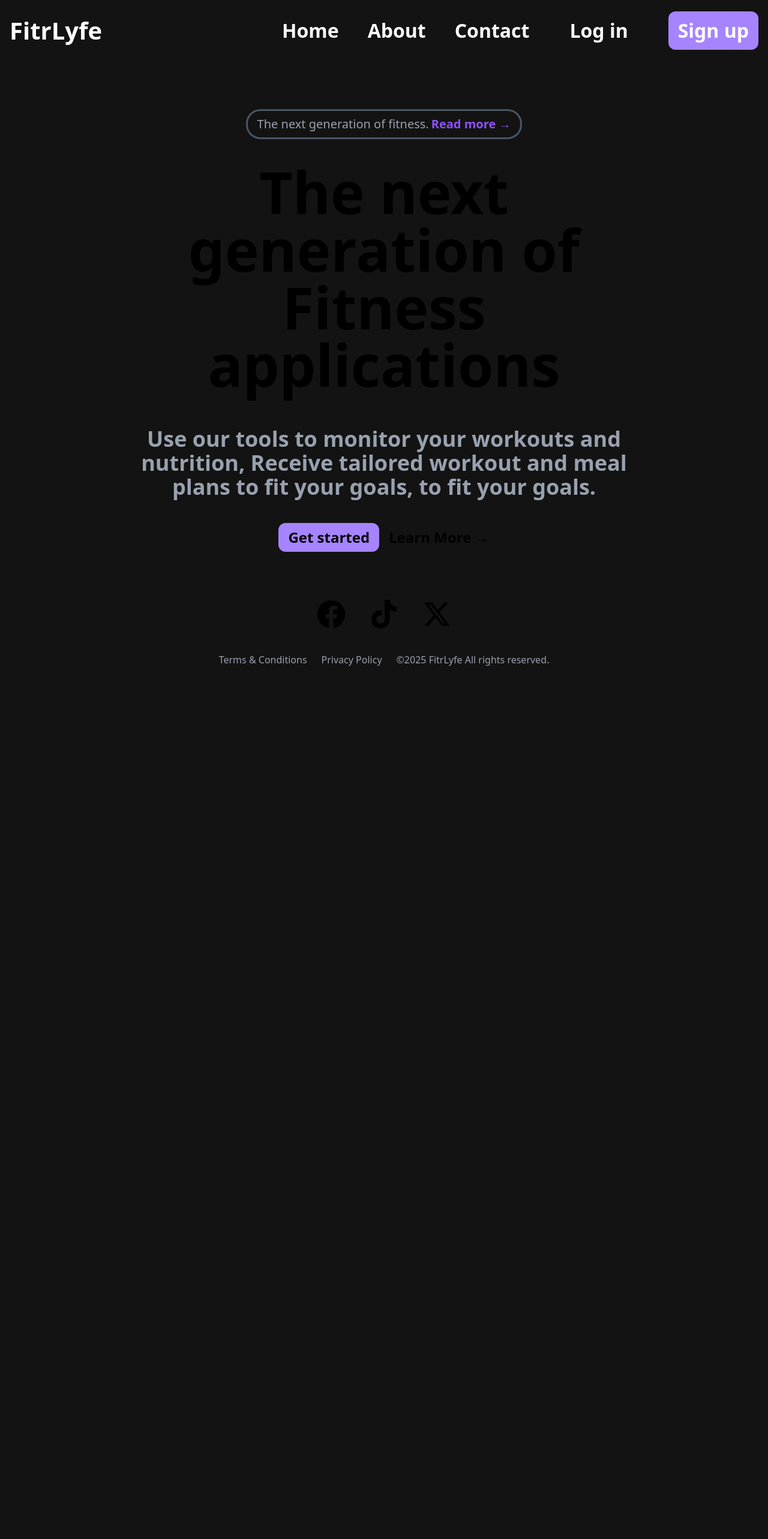
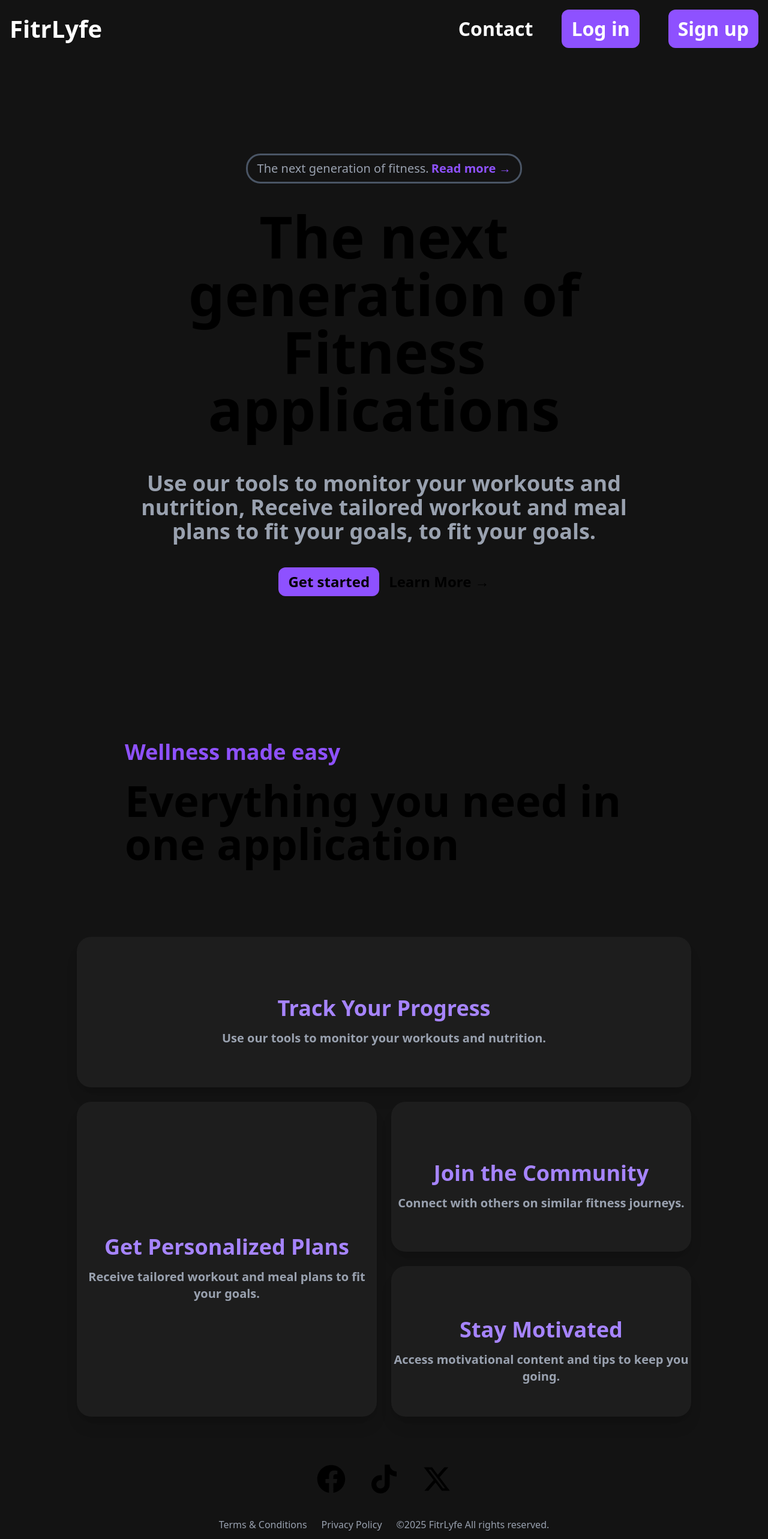
Before and after one commit to Rsiing/newgym, a React (Vite) app in the folder newgym/: page / in a window 1280 px wide. Shown: the top 2566 px of the page at 60% size. Before the commit the page ends 1128 px from the top, so only its background shows below. Built offline with nearby package versions, Linux system fonts and the light colour scheme.

Commit message:
Enhance routing and layout: add ContactDash route, improve About and Navbar components for better styling and consistency

```diff
--- a/newgym/src/App.tsx
+++ b/newgym/src/App.tsx
@@ -12,7 +12,7 @@ import './App.css'
 
 function AppContent() {
   const location = useLocation();
-  const navAndFooter = location.pathname === '/login' || location.pathname === '/register' || location.pathname === '/dashboard';
+  const navAndFooter = location.pathname === '/login' || location.pathname === '/register' || location.pathname === '/dashboard' || location.pathname === '/contactdash';
 
 
 
@@ -22,13 +22,13 @@ function AppContent() {
       {!navAndFooter && <Navbar />}
       <Routes>
         <>
-        <Route path="/" element={<Hero />} />
-        <Route path="/about" element={<About />} />
+        <Route path="/" element={<><Hero /><About /></>} />
         <Route path="/contact" element={<Contact />} />
         <Route path="/login" element={<Login />} />
         <Route path="/register" element={<Register />} />
         </>
         <Route path="/dashboard" element={<><Navdash /><Dashboard /><Footer /></>} />
+        <Route path='/contactdash' element={<><Navdash /><Contact /></>} />
       </Routes>
       {!navAndFooter && <Footer />}
     </>
--- a/newgym/src/components/About.tsx
+++ b/newgym/src/components/About.tsx
@@ -2,46 +2,44 @@
 
 function About() {
   return (
-    <>
-        <div className='flex flex-col justify-center items-center p-20 lg:w-[80%] mx-auto cursor-default'>
-            <button className=" text-violet-500 font-semibold lg:text-2xl md:text-xl :text-lg">
+    <div id="aboutSection">
+        <div className='flex flex-col  p-20 lg:w-[80%] mx-auto cursor-default'>
+            <span className=" text-violet-500 font-semibold xl:text-4xl lg:text-3xl md:text-2xl sm:text-xl">
                     Wellness made easy
-            </button>
-            <h1 className='xl:text-8xl lg:text-7xl md:text-6xl sm:text-5xl text-4xl text-center
+            </span>
+            <h1 className='xl:text-7xl lg:text-6xl md:text-5xl sm:text-4xl text-3xl
                     mt-6 mb-10 font-extrabold'>
                     Everything you need in one application
             </h1>
         </div>
 
-       <div className="grid grid-cols-1 md:grid-cols-2 text-gray-400 lg:grid-cols-4 gap-10 lg:w-[80%] lg:mx-auto mx-4 mb-20 text-center cursor-default">
+       <div className="grid xl:grid-cols-4 md:grid-cols-2 md:grid-rows-6 h-200 gap-6 lg:w-[80%] lg:mx-auto mx-4 mb-20 text-gray-400 text-center cursor-default">
 
-        <div className='shadow-xl bg-[#1d1d1d] p-4 md:col-span-2 rounded-3xl'>
+        <div className='shadow-xl bg-[#1d1d1d] rounded-3xl xl:col-span-4 xl:row-span-2 md:col-span-2 md:row-span-2 flex flex-col items-center justify-center text-center'>
           <h3 className='text-violet-400 mt-8 lg:text-4xl md:text-3xl text-2xl font-bold'>Track Your Progress</h3>
           <p className='mt-4 lg:text-xl md:text-lg'>Use our tools to monitor your workouts and nutrition.</p>
         </div>
 
-        <div className='shadow-xl bg-[#1d1d1d] p-4 rounded-3xl lg:col-span-2'>
+        <div className='shadow-xl bg-[#1d1d1d] rounded-3xl xl:col-span-2 xl:row-span-2 xl:col-start-3 xl:row-start-3 md:row-span-2 md:col-start-2 md:row-start-3 flex flex-col items-center justify-center text-center'>
           <h3 className='text-violet-400 mt-8 lg:text-4xl md:text-3xl text-2xl font-bold'>Join the Community</h3>
           <p className='mt-4 lg:text-xl md:text-lg'>Connect with others on similar fitness journeys.</p>
         </div>
 
-        <div className='shadow-xl bg-[#1d1d1d] p-4 rounded-3xl lg:col-span-2'>
+        <div className='shadow-xl bg-[#1d1d1d] rounded-3xl xl:col-span-2 xl:row-span-4 xl:col-start-1 xl:row-start-3 md:row-span-2 md:col-start-1 md:row-start-3 flex flex-col items-center justify-center text-center'>
           <h3 className='text-violet-400 mt-8 lg:text-4xl md:text-3xl text-2xl font-bold'>Get Personalized Plans</h3>
           <p className='mt-4 lg:text-xl md:text-lg'>Receive tailored workout and meal plans to fit your goals.</p>
         </div>
 
-        <div className='shadow-xl bg-[#1d1d1d] p-4 rounded-3xl lg:col-span-2'>
+        <div className='shadow-xl bg-[#1d1d1d] rounded-3xl xl:col-span-2 xl:row-span-2 xl:col-start-3 xl:row-start-5 md:col-span-2 md:row-span-2 md:row-start-5 flex flex-col items-center justify-center text-center'>
           <h3 className='text-violet-400 mt-8 lg:text-4xl md:text-3xl text-2xl font-bold'>Stay Motivated</h3>
           <p className='mt-4 lg:text-xl md:text-lg'>Access motivational content and tips to keep you going.</p>
           </div>
 
-        <div className='shadow-xl bg-[#1d1d1d] p-4 lg:col-span-4 rounded-3xl'>
-          <h3 className='text-violet-400 mt-8 lg:text-4xl md:text-3xl text-2xl font-bold'>blah blah blah</h3>
-          <p className='mt-4 lg:text-xl md:text-lg'>Access motivational content and tips to keep you going.</p>
-          </div>
+
+
 
       </div>
-    </>
+    </div>
   )
 }
 
--- a/newgym/src/components/Contact.tsx
+++ b/newgym/src/components/Contact.tsx
@@ -10,7 +10,7 @@ function Contact() {
         </h2>
     </div>
 
-    <div className="flex flex-col md:flex-row gap-10 lg:w-[70%] lg:justify-between lg:mx-auto mb-20 lg:px-0 px-4 text-center cursor-default">
+    <div className="flex flex-col lg:flex-row gap-10 lg:w-[70%] lg:justify-between lg:mx-auto mb-20 lg:px-0 px-4 text-center cursor-default">
         <div className="flex flex-col lg:w-1/2 text-start">
             <h3 className="xl:text-5xl lg:text-4xl md:text-3xl sm:text-2xl pt-4 text-violet-400">
                 Frequently Asked Questions
--- a/newgym/src/components/Hero.tsx
+++ b/newgym/src/components/Hero.tsx
@@ -1,21 +1,29 @@
 import { Link } from 'react-router-dom';
 
 function Hero() {
+
+  const scrollToAbout = () => {
+    const aboutSection = document.getElementById('aboutSection');
+    if (aboutSection) {
+      aboutSection.scrollIntoView({ behavior: 'smooth'});
+    }
+  }
+
   return (
     <>
-      <div className='flex flex-col justify-center items-center p-20 lg:w-[80%] mx-auto cursor-default'>
+      <div className='flex flex-col justify-center items-center p-20 lg:w-[80%] mx-auto my-20 cursor-default'>
           <button className="border-3 border-gray-600 hover:border-gray-500
                   duration-200 px-4 py-2 rounded-3xl cursor-pointer text-gray-400 lg:text-xl md:text-lg sm:text-base">
                   The next generation of fitness.
-              <Link to="/about" className='text-violet-500 font-bold pl-1'>Read more →</Link>
+              <span onClick={scrollToAbout} className='text-violet-500 font-bold pl-1'>Read more →</span>
           </button>
           <h1 className='xl:text-8xl lg:text-7xl md:text-6xl sm:text-5xl text-4xl text-center my-10 font-extrabold'>The next generation of Fitness applications</h1>
           <h2 className="xl:text-4xl lg:text-3xl md:text-2xl sm:text-xl text-center text-gray-400 pt-4">Use our tools to monitor your workouts and nutrition,
                Receive tailored workout and meal plans to fit your goals, to fit your goals.
           </h2>
           <div className="flex gap-4 mt-10 font-bold xl:text-2xl lg:text-xl text-base">
-              <Link to="/register" className="px-4 py-2 bg-violet-400 hover:bg-violet-500 duration-200 rounded-xl cursor-pointer">Get started</Link>
-              <Link to="/about" className="cursor-pointer flex items-center">Learn More →</Link>
+              <Link to="/register" className="px-4 py-2 bg-violet-500 hover:bg-violet-600 duration-200 rounded-xl cursor-pointer">Get started</Link>
+              <span onClick={scrollToAbout} className="cursor-pointer flex items-center">Learn More →</span>
           </div>
       </div>
     </>
--- a/newgym/src/components/Navbar.tsx
+++ b/newgym/src/components/Navbar.tsx
@@ -12,11 +12,10 @@ function Navbar() {
     <div className='flex justify-between items-center text-white p-4 lg:text-[40px] text-[32px] cursor-default'>
         <Link to='/'>FitrLyfe</Link>
         <div className='flex items-center lg:gap-12 gap-6 font-semibold lg:text-[32px] text-[24px]'>
-            <Link to="/" className='hidden lg:flex'>Home</Link>
-            <Link to="/about" className='hidden lg:flex'>About</Link>
-            <Link to="/contact" className='hidden lg:flex'>Contact</Link>
-            <Link to="/login" className='px-4 py-2 rounded-xl border-3 border-transparent hover:border-white duration-300 hidden lg:flex'>Log in</Link>
-            <Link to="/register" className='px-4 py-2 rounded-xl bg-violet-400 hover:bg-violet-500 duration-200 hidden lg:flex'>Sign up</Link>
+
+            <Link to="/contact" className=' hidden lg:flex'>Contact</Link>
+            <Link to="/login" className='px-4 py-2 rounded-xl bg-violet-500 hover:bg-violet-600 duration-200 hidden lg:flex'>Log in</Link>
+            <Link to="/register" className='px-4 py-2 rounded-xl bg-violet-500 hover:bg-violet-600 duration-200 hidden lg:flex'>Sign up</Link>
 
             <FaBars onClick={toggleMenu} className='cursor-pointer lg:text-[56px] text-[48px] flex lg:hidden' />
         </div>
@@ -25,11 +24,10 @@ function Navbar() {
     <div>
         {isOpen && (
             <ul className='flex flex-col lg:flex-row justify-around items-center pt-10 gap-10 text-[24px] font-semibold lg:hidden'>
-                <Link to="/">Home</Link>
-                <Link to="/about">About</Link>
+
+                <Link to="/login" className='px-4 py-2 rounded-xl bg-violet-500 hover:bg-violet-600 duration-200'>Log in</Link>
+                <Link to="/register" className='px-4 py-2 rounded-xl bg-violet-500 hover:bg-violet-600 duration-200'>Sign up</Link>
                 <Link to="/contact">Contact</Link>
-                <Link to="/login" className='px-4 py-2 rounded-xl border-3 border-transparent hover:border-white duration-300 '>Log in</Link>
-                <Link to="/register" className='px-4 py-2 rounded-xl bg-violet-400 hover:bg-violet-500 duration-200'>Sign up</Link>
             </ul>
         )}
     </div>
--- a/newgym/src/components/Navdash.tsx
+++ b/newgym/src/components/Navdash.tsx
@@ -11,11 +11,10 @@ function Navdash() {
     <div className='flex justify-between items-center text-white p-4 lg:text-[40px] text-[32px] cursor-default'>
         <Link to='/dashboard'>FitrLyfe</Link>
         <div className='flex items-center lg:gap-12 gap-6 font-semibold lg:text-[32px] text-[24px]'>
-            <Link to="/dashboard" className='hidden lg:flex'>Home</Link>
             <Link to="/about" className='hidden lg:flex'>My plan</Link>
-            <Link to="/contact" className='hidden lg:flex'>Contact</Link>
-            <Link to="/login" className='px-4 py-2 rounded-xl border-3 border-transparent hover:border-white duration-300 hidden lg:flex'>Log out</Link>
-            <Link to="/account" className='px-4 py-2 rounded-xl bg-violet-400 hover:bg-violet-500 duration-200 hidden lg:flex'>Account</Link>
+            <Link to="/contactdash" className='hidden lg:flex'>Contact</Link>
+            <Link to="/" className='px-4 py-2 rounded-xl border-3 border-transparent hover:border-white duration-300 hidden lg:flex'>Log out</Link>
+            <Link to="/account" className='px-4 py-2 rounded-xl bg-violet-500 hover:bg-violet-600 duration-200 hidden lg:flex'>Account</Link>
 
             <FaBars onClick={toggleMenu} className='cursor-pointer lg:text-[56px] text-[48px] flex lg:hidden' />
         </div>
@@ -24,11 +23,10 @@ function Navdash() {
     <div>
         {isOpen && (
             <ul className='flex flex-col lg:flex-row justify-around items-center pt-10 gap-10 text-[24px] font-semibold lg:hidden'>
-                <Link to="/dashboard">Home</Link>
                 <Link to="/plan">My plan</Link>
-                <Link to="/contact">Contact</Link>
+                <Link to="/contactdash">Contact</Link>
                 <Link to="/" className='px-4 py-2 rounded-xl border-3 border-transparent hover:border-white duration-300 '>Log out</Link>
-                <Link to="/account" className='px-4 py-2 rounded-xl bg-violet-400 hover:bg-violet-500 duration-200'>Account</Link>
+                <Link to="/account" className='px-4 py-2 rounded-xl bg-violet-500 hover:bg-violet-600 duration-200'>Account</Link>
             </ul>
         )}
     </div>
```
